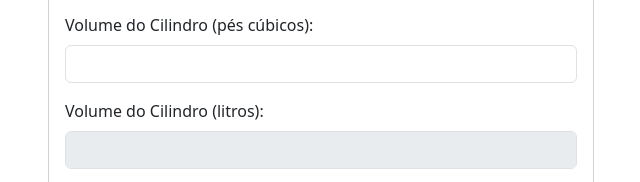
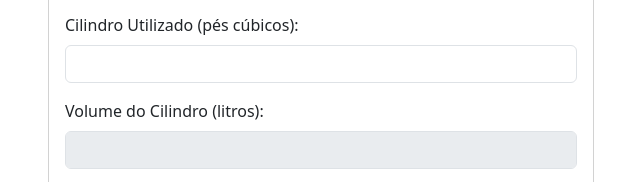
Before and after one commit to alvarengamarcel/calculadora, a plain HTML site: page autonomia.html in a window 1280 px wide. Shown: the part 517-699 px from the top of the page, 319-959 px from the left. Drawn offline with nearby package versions, Linux system fonts and the light colour scheme.

Commit message:
autonomia.html

```diff
--- a/autonomia.html
+++ b/autonomia.html
@@ -35,7 +35,7 @@
                                 <input type="number" id="arCilindro" step="0.01" required class="form-control">
                             </div>
                             <div class="mb-3">
-                                <label for="volumeCilindroPes" class="form-label">Volume do Cilindro (pés cúbicos):</label>
+                                <label for="volumeCilindroPes" class="form-label">Cilindro Utilizado (pés cúbicos):</label>
                                 <input type="number" id="volumeCilindroPes" step="0.01" required class="form-control">
                             </div>
                             <div class="mb-3">
```
